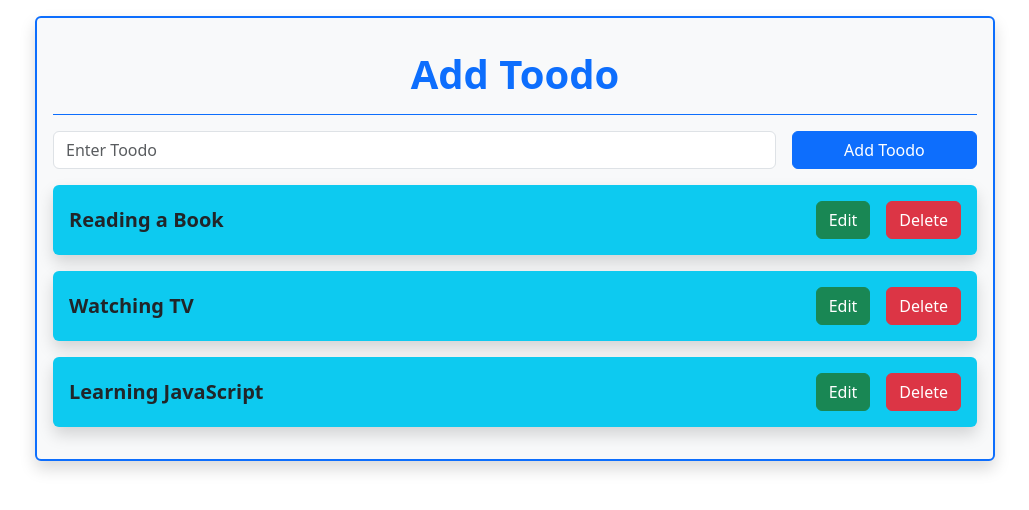
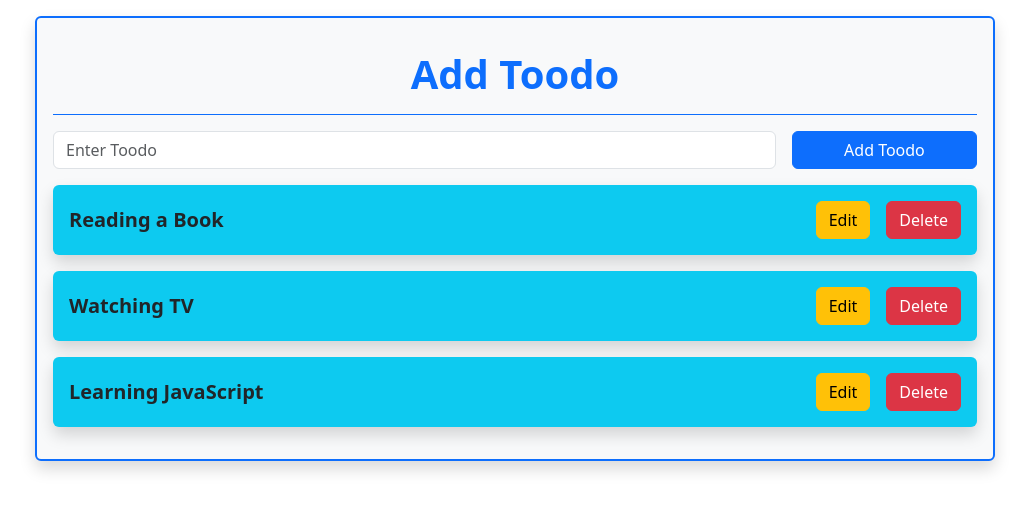
Before and after one commit to akashjadhav3348/toodos-with-redux, a React (Vite) app: page / in a window 1280 px wide. Shown: the top 510 px of the page, without its empty margins (125-1154 px from the left). Built offline with nearby package versions, Linux system fonts and the light colour scheme.

Commit message:
button color change

```diff
--- a/src/componants/ToodosItem.jsx
+++ b/src/componants/ToodosItem.jsx
@@ -31,7 +31,7 @@ const ToodosItem = ({ todoTest, index }) => {
                     {
                         isEditing ?
                             <button className='btn btn-success' onClick={updateMyTodo}>Update</button> :
-                            <button className='btn btn-success' onClick={() => setIsEditing(true)}>Edit</button>
+                            <button className='btn btn-warning' onClick={() => setIsEditing(true)}>Edit</button>
                     }
                     <button className='btn btn-danger' onClick={() => dispalyToodos(deleteTodo(index))}>Delete</button>
                 </div>
```
